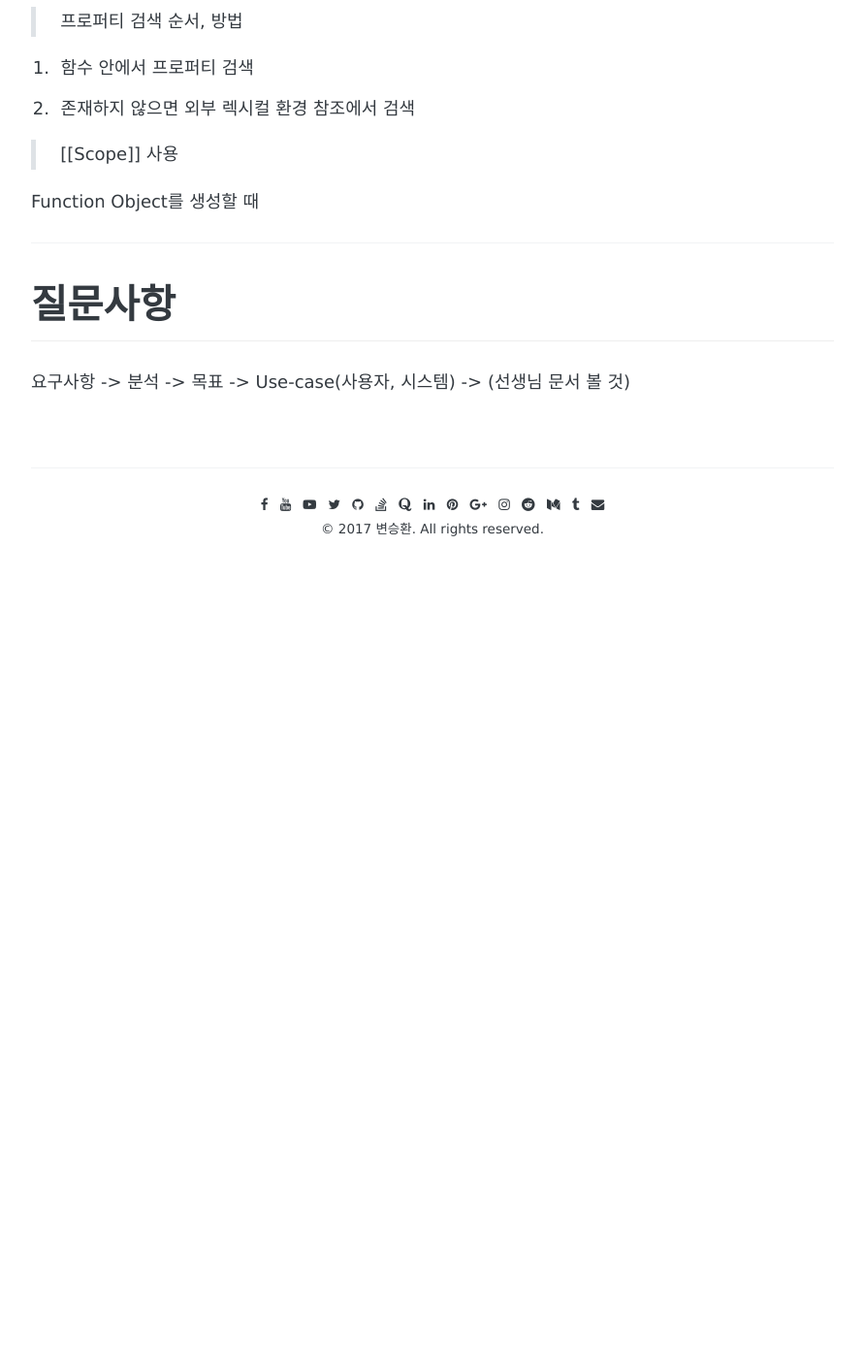
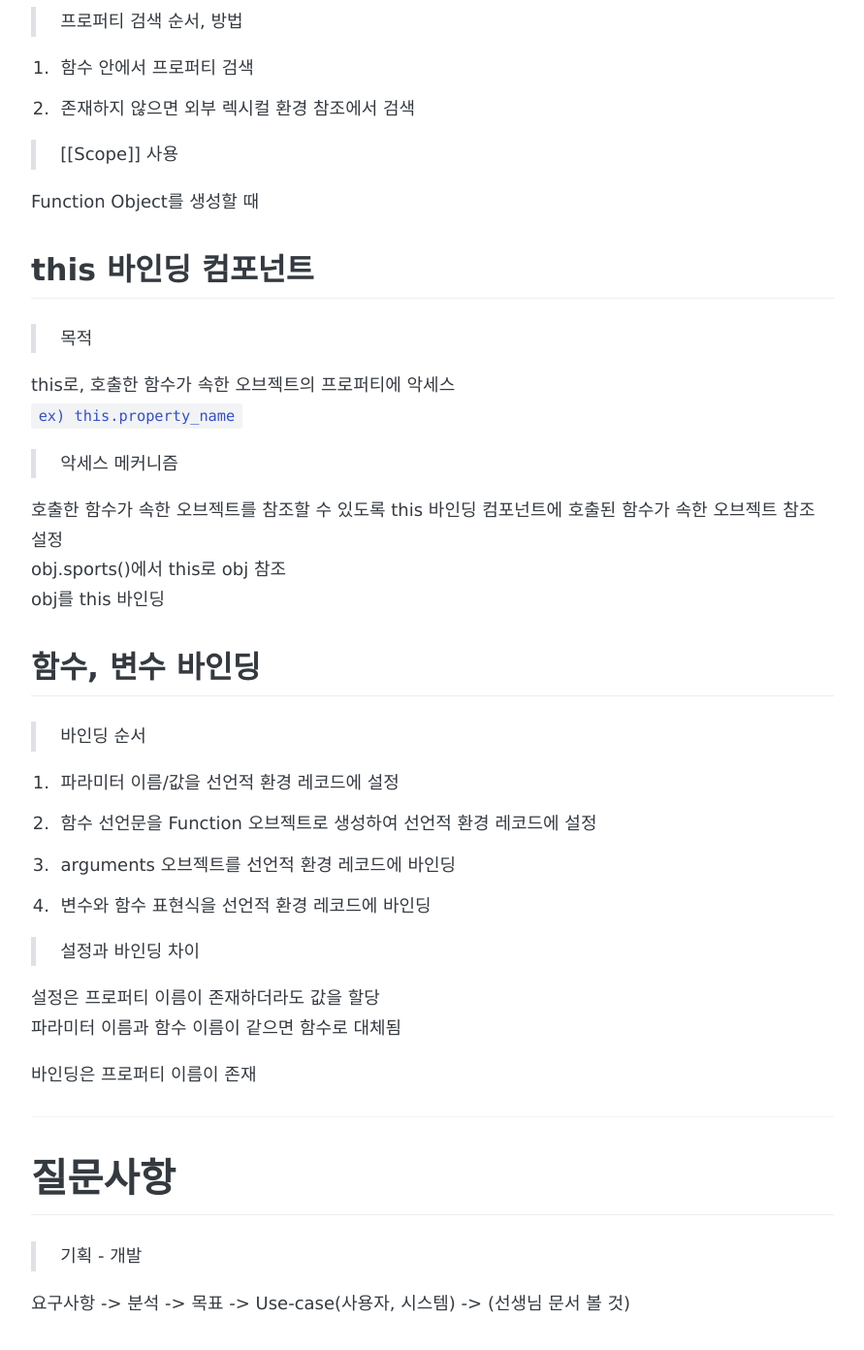
Before and after one commit to awesome-hwan/awesome-hwan.github.io, a Jekyll site: the page built from _posts/2017-08-27-중고급과정#6.md, in a window 1280 px wide and 1400 px high, scrolled down 2326 px. Shown: the top 1392 px of the window at 97% size, without its empty margins (194-1085 px from the left). Built offline with Jekyll 4.4.1, drawn with Linux system fonts in a browser that asks for light colours; some web fonts are replaced; comment, search, counter and statistics services are not loaded; before the commit the page ends 2973 px from its top, so only the background shows below that.

Commit message:
JS Study#6

```diff
--- a/_posts/2017-08-27-중고급과정#6.md
+++ b/_posts/2017-08-27-중고급과정#6.md
@@ -89,8 +89,35 @@ share: true
 
 Function Object를 생성할 때
 
+## this 바인딩 컴포넌트
 
+> 목적
 
+this로, 호출한 함수가 속한 오브젝트의 프로퍼티에 악세스
+`ex) this.property_name`
+
+> 악세스 메커니즘
+
+호출한 함수가 속한 오브젝트를 참조할 수 있도록
+this 바인딩 컴포넌트에 호출된 함수가 속한 오브젝트 참조 설정
+obj.sports()에서 this로 obj 참조
+obj를 this 바인딩
+
+## 함수, 변수 바인딩
+
+> 바인딩 순서
+
+1. 파라미터 이름/값을 선언적 환경 레코드에 설정
+2. 함수 선언문을 Function 오브젝트로 생성하여 선언적 환경 레코드에 설정
+3. arguments 오브젝트를 선언적 환경 레코드에 바인딩
+4. 변수와 함수 표현식을 선언적 환경 레코드에 바인딩
+
+> 설정과 바인딩 차이
+
+설정은 프로퍼티 이름이 존재하더라도 값을 할당
+파라미터 이름과 함수 이름이 같으면 함수로 대체됨
+
+바인딩은 프로퍼티 이름이 존재
 
 
 
@@ -98,4 +125,6 @@ Function Object를 생성할 때
 
 # 질문사항
 
+> 기획 - 개발
+
 요구사항 -> 분석 -> 목표 -> Use-case(사용자, 시스템) -> (선생님 문서 볼 것)
```
